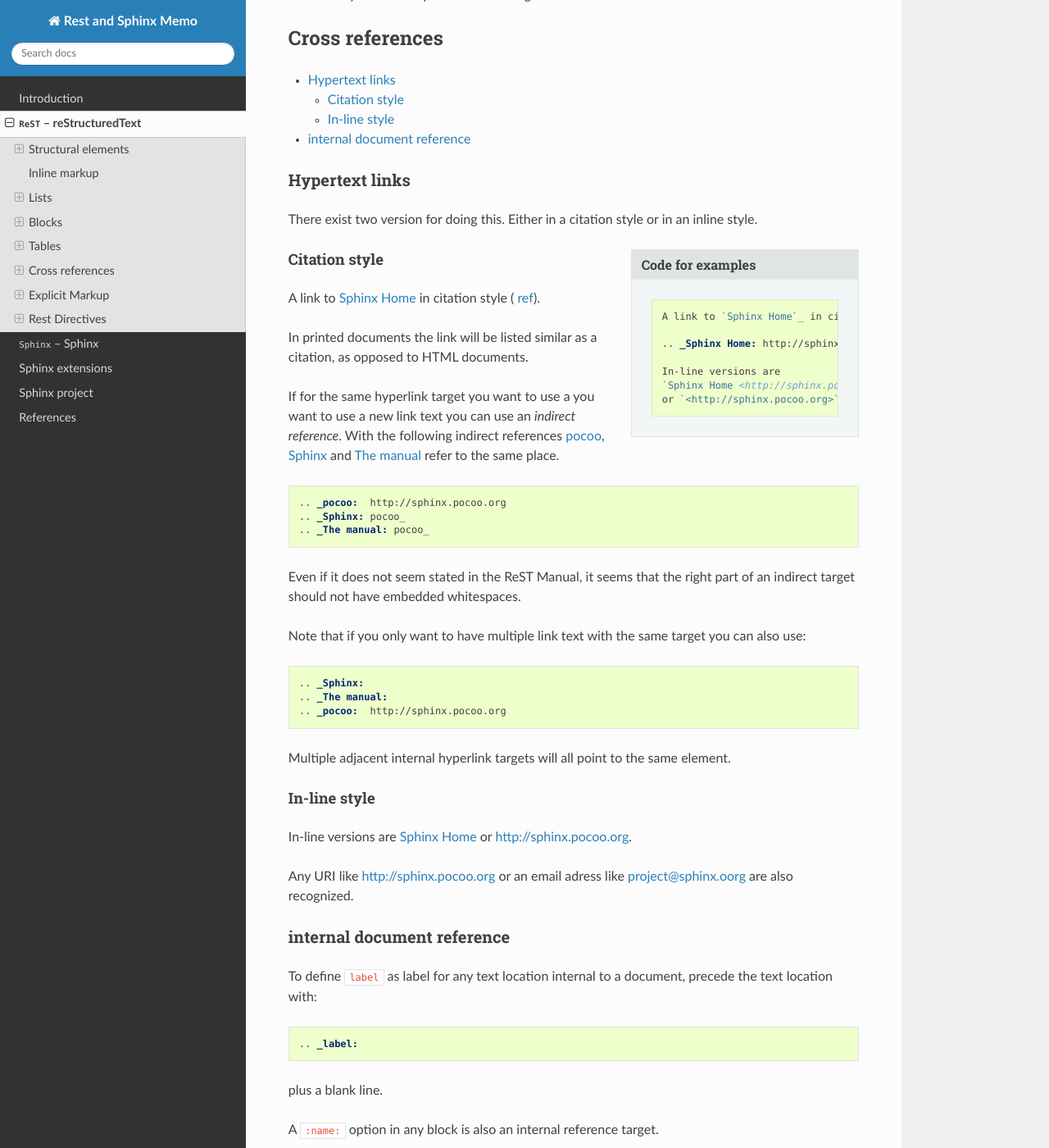
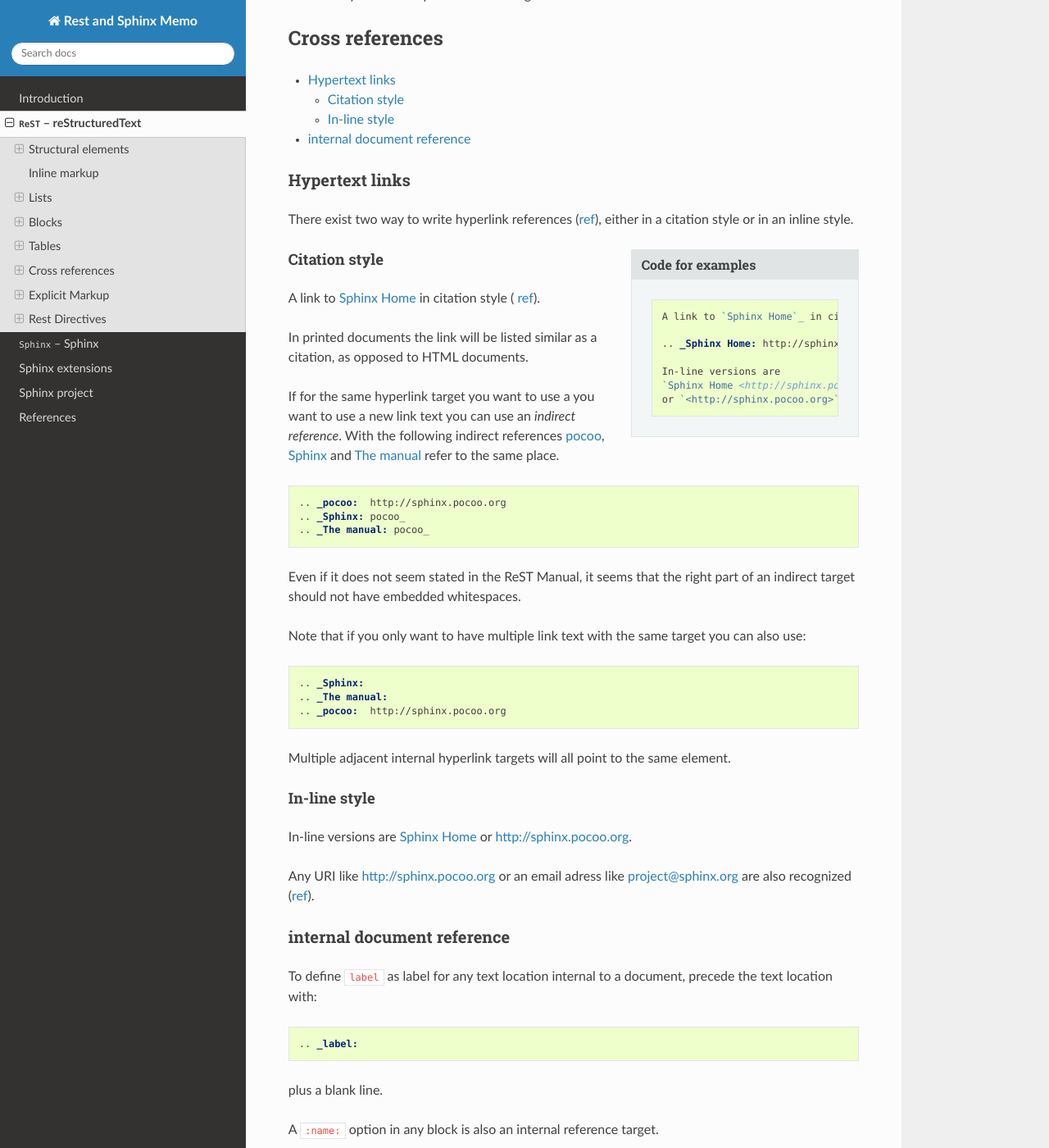
Before and after one commit to marczz/rest-sphinx-memo, a Sphinx documentation site: the page built from source/ReST.rst, in a window 1280 px wide and 1400 px high, scrolled down 10249 px. Shown: the whole window at 82% size. Built offline with Sphinx 7.4.7 and the Read the Docs theme 2.0.0, drawn with Linux system fonts in a browser that asks for light colours; formulas are drawn with MathJax 3; the version number could not be read and is left out; some of the changed text lies outside the part shown.

Commit message:
ReST.rst: clarified hyperlinks, added inline targets.

```diff
--- a/source/ReST.rst
+++ b/source/ReST.rst
@@ -894,8 +894,10 @@
 
 Hypertext links
 ---------------
-There exist two version for doing this.  Either in a citation style or in an
-inline style.
+
+There exist two way to write hyperlink references
+(:restref:`ref<restructuredtext.html#hyperlink-references>`),
+either in a citation style or in an inline style.
 
 .. sidebar:: Code for examples
 
@@ -916,8 +918,8 @@
 A link to `Sphinx Home`_ in citation style ( :restref:`ref
 <restructuredtext.html#hyperlink-targets>`).
 
-In printed documents the link will be listed similar as a citation, as opposed
-to HTML documents.
+In printed documents the link will be listed similar as a citation, as
+opposed to HTML documents.
 
 .. _indirect reference:
 
@@ -956,8 +958,12 @@
 In-line versions are `Sphinx Home <http://sphinx.pocoo.org>`_ or
 `<http://sphinx.pocoo.org>`_.
 
+.. index::
+   hyperlink; standalone
+
 Any URI like http://sphinx.pocoo.org or an email adress like
-project@sphinx.oorg are also recognized.
+project@sphinx.org are also recognized (:restref:`ref
+<restructuredtext.html#standalone-hyperlink>`).
 
 
 .. index::
@@ -982,6 +988,14 @@
 
 A ``:name:`` option in any block is also an internal reference target.
 
+You can also use :restref:`inline internal targets
+<restructuredtext.html#inline-internal-targets>`
+
+::
+
+   which are a _`span of running text` in a paragraph.
+
+
 There are two ways of referencing a label.
 
 .. _rest_ref:
@@ -992,8 +1006,8 @@
 
     `label`_
 
-The *preferred* `Sphinx way
-<http://sphinx.pocoo.org/latest/markup/inline.html#cross-referencing-syntax>`_,
+The *preferred*
+:sphinx:`Sphinx way <markup/inline.html#cross-referencing-syntax>`
 allows linking across files, it  uses::
 
    :ref:`displayed text <label>`
@@ -1206,8 +1220,7 @@
 
 **Images** (:restref:`ref <directives.html#images>`)
 are simple pictures, see also
-`images in the Sphinx documentation
-<http://sphinx.pocoo.org/rest.html#images>`_
+:sphinx:`images in the Sphinx documentation <rest.html#images>`
 
 .. for ulterior reference
 
```
Also changed, not shown: other parts of source/ReST.rst (+2 -2 lines).
